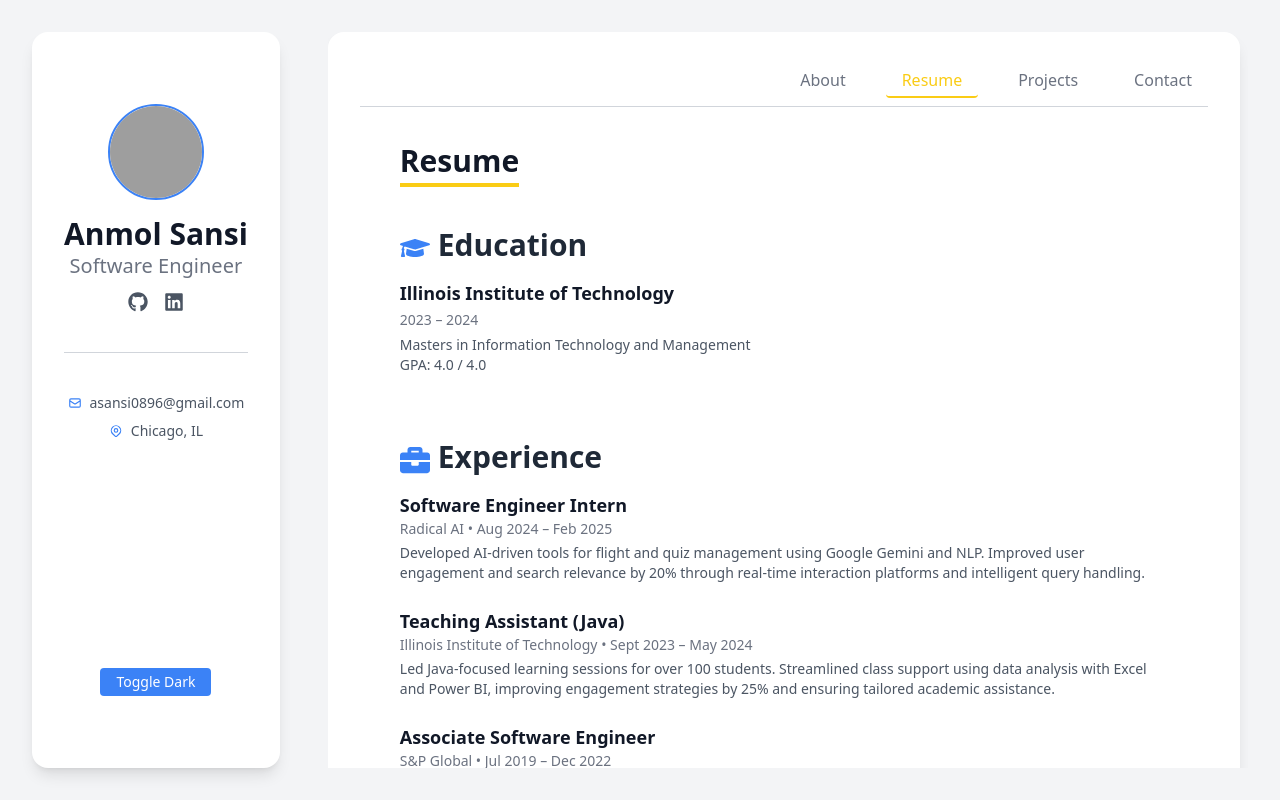
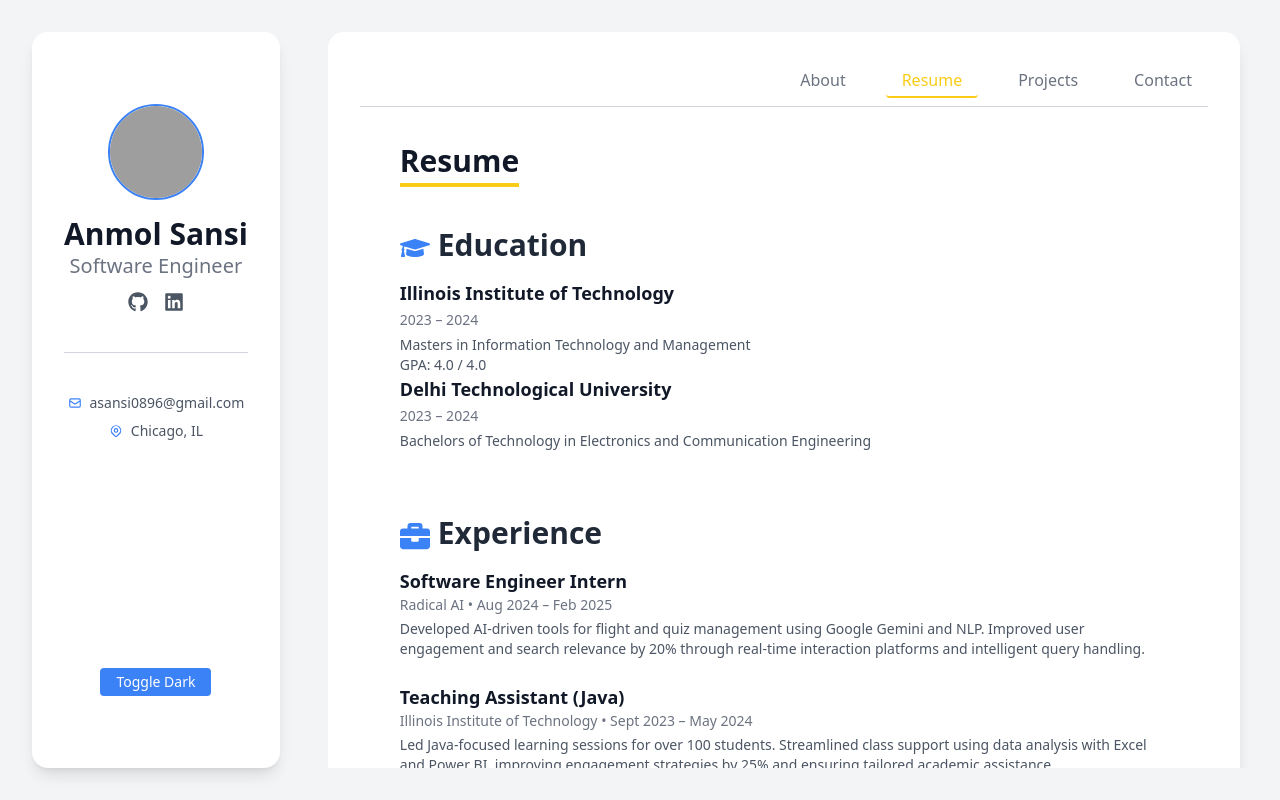
Before and after one commit to anmolsansi/Anmol-Sansi-Resume, a React (Create React App) app: page /resume in a window 1280 px wide. Built offline with nearby package versions, Linux system fonts and the light colour scheme; grey boxes are pictures that could not be loaded.

Commit message:
Added Bachelors

```diff
--- a/src/pages/Resume.jsx
+++ b/src/pages/Resume.jsx
@@ -40,6 +40,17 @@
               <p className="mt-1 text-sm text-gray-600 dark:text-gray-300">
                 Masters in Information Technology and Management<br />
                 GPA: 4.0 / 4.0
+              </p>
+            </div>
+          </div>
+          <div className="space-y-6">
+            <div>
+              <h4 className="text-lg font-bold text-gray-900 dark:text-white">
+                Delhi Technological University
+              </h4>
+              <span className="text-sm text-gray-500 dark:text-gray-400">2023 – 2024</span>
+              <p className="mt-1 text-sm text-gray-600 dark:text-gray-300">
+                Bachelors of Technology in Electronics and Communication Engineering<br />
               </p>
             </div>
           </div>
```
